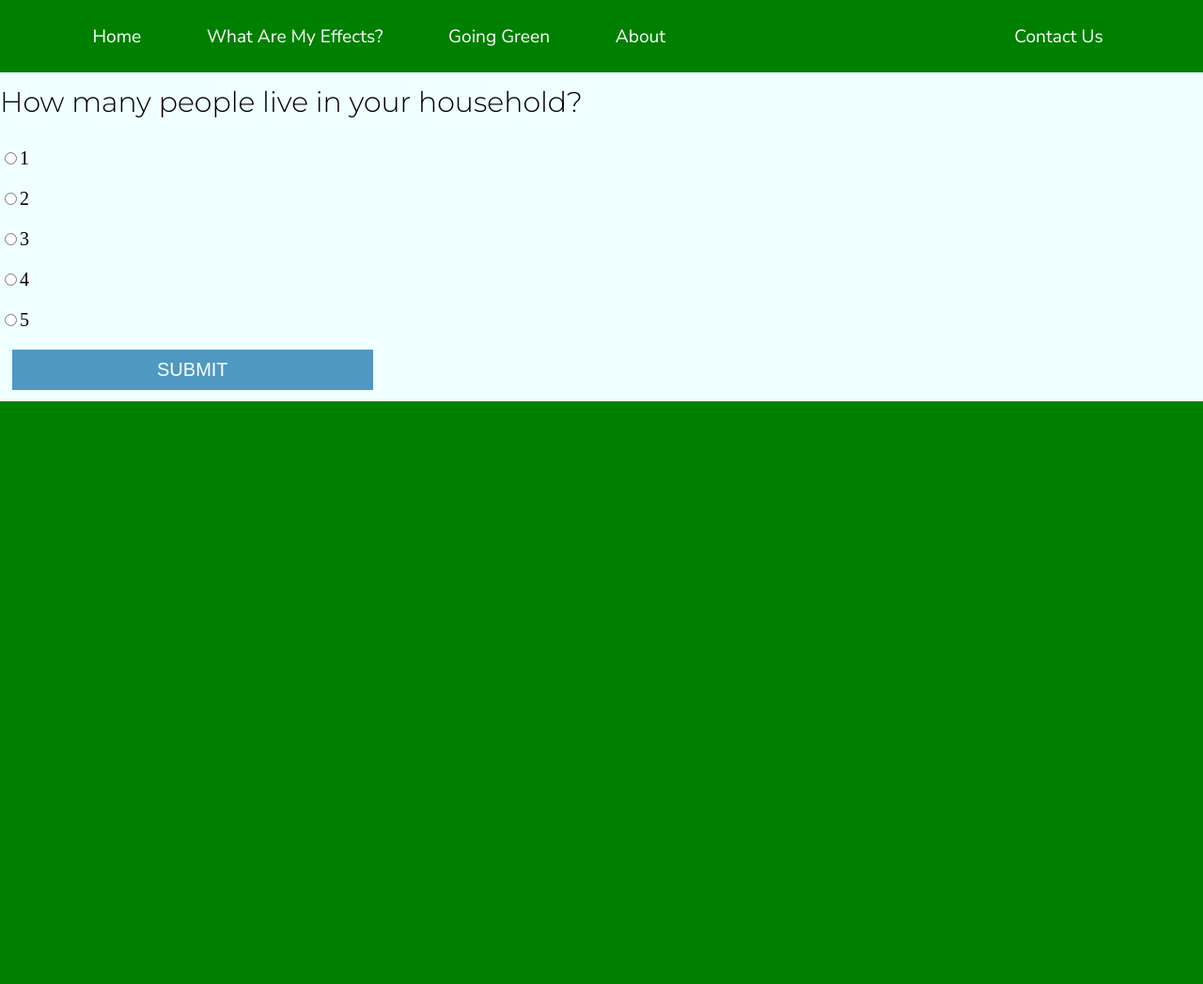
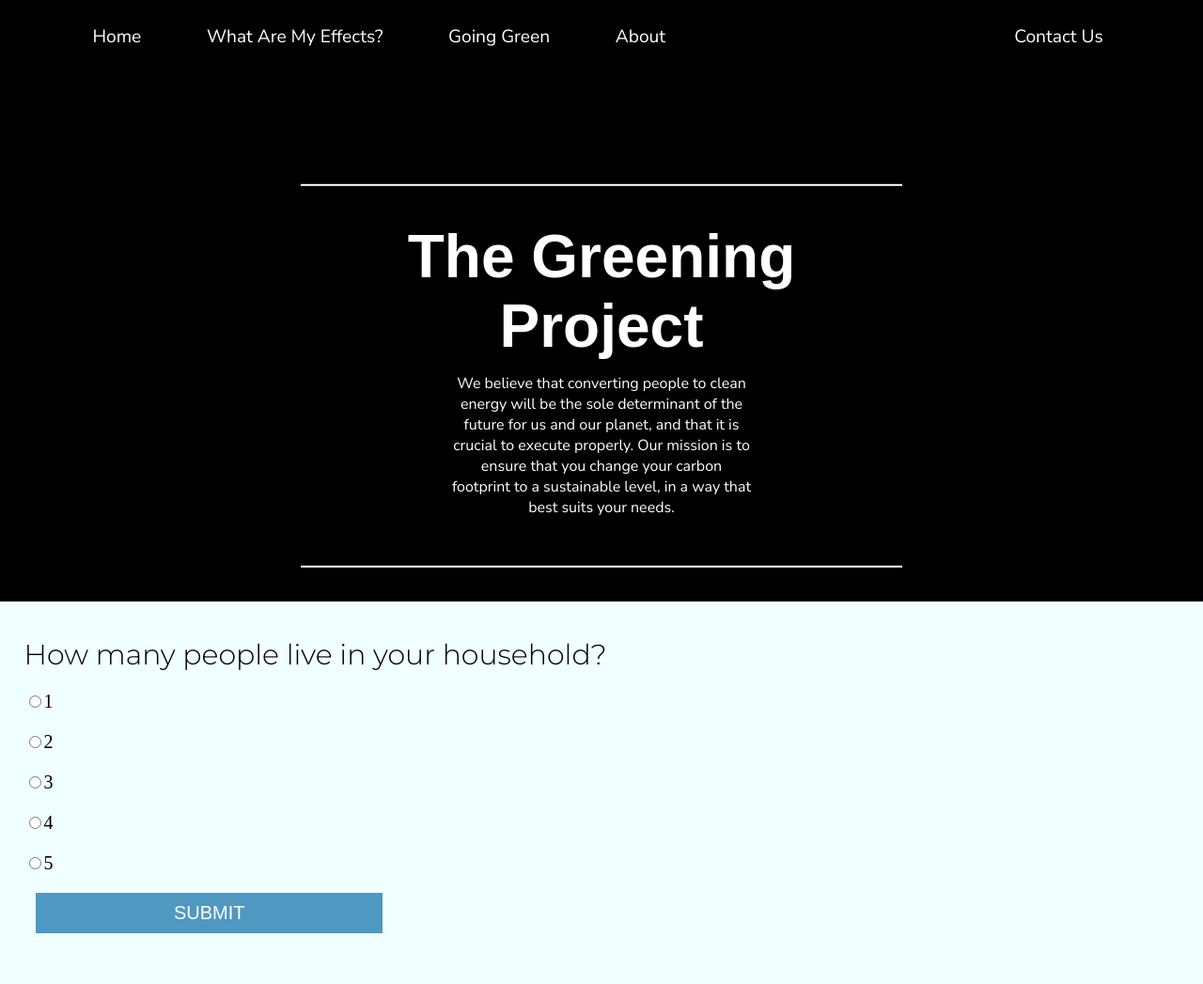
Before and after one commit to Scaledfish64/TheGreeningProject, a PHP site: page /quiz.html in a window 1280 px wide. Shown: the whole page at 94% size. Before the commit the page ends 427 px from the top, so only its background shows below. Run offline with PHP 8.4, Linux system fonts and the light colour scheme; some web fonts are replaced.

Commit message:
Quiz Part 2

```diff
--- a/index.css
+++ b/index.css
@@ -12,7 +12,7 @@
 
 /*Misc*/
 html{
-  background-color: green;
+  background-color: rgb(0, 0, 0);
   scroll-behavior: smooth;
 }
 
@@ -454,11 +454,13 @@ hover-underline {
 
 .panel {
     margin-top: 6%;
-    display: flex;
-    flex-direction: column;
     align-items: left;
     justify-content: left;
     background-color: azure;
+    position: relative;
+    bottom: 10%;
+    margin-top: 50%;
+    padding: 2vw;
 }
 
 .question {
@@ -495,4 +497,6 @@ hover-underline {
 #score {
     font-size: 30px;
     color: darkslategray;
+    font-family: 'Montserrat', sans-serif;
+    text-align: center;
 }
--- a/index.js
+++ b/index.js
@@ -194,7 +194,7 @@ hiddenElementsRight.forEach((el) => observer.observe(el));
 
     function loadScore() {
         const totalScore = document.getElementById("score")
-        totalScore.textContent = `It would take ${Math.round((score/300)*10)/10} Earths if everyone lived like you!`
+        totalScore.textContent = `We would need ${Math.round((score/300)*10)/10} Earths if everyone lived like you!`
     }
 
 
--- a/quiz.html
+++ b/quiz.html
@@ -1,11 +1,13 @@
 <!DOCTYPE html>
 <html>
+
 <head>
-            <link href = "index.css" rel = "stylesheet" type = "text/css" />
+  <link href="index.css" rel="stylesheet" type="text/css" />
   <link rel="icon" href="images/892917.png" />
   <title>The Greening Project</title>
   <script defer src="index.js"></script>
 </head>
+
 <body>
   <section>
     <nav class="nav">
@@ -14,30 +16,37 @@
           <a class="nav-text hover-underline" href="index.html">Home</a>
         </li>
         <li class="nav-item">
-                    <a class="nav-text hover-underline" href="quiz.html"
-                      >What Are My Effects?</a
-                    >
+          <a class="nav-text hover-underline" href="quiz.html">What Are My Effects?</a>
         </li>
         <li class="nav-item">
-                    <a class="nav-text hover-underline" href="green.html"
-                      >Going Green</a
-                    >
+          <a class="nav-text hover-underline" href="green.html">Going Green</a>
         </li>
         <li class="nav-item">
           <a class="nav-text hover-underline" href="about.html">About</a>
         </li>
         <li class="nav-item contact">
-                    <a class="nav-text hover-underline" href="contact.html"
-                      >Contact Us</a
-                    >
+          <a class="nav-text hover-underline" href="contact.html">Contact Us</a>
         </li>
       </ul>
     </nav>
   </section>
+  <div class="landing-div">
+    <h1 class="landing-header">The Greening Project</h1>
+    <p class="landing-info">
+      We believe that converting people to clean energy will be the sole
+      determinant of the future for us and our planet, and that it is
+      crucial to execute properly. Our mission is to ensure that you change
+      your carbon footprint to a sustainable level, in a way that best suits
+      your needs.
+    </p>
+  </div>
   <div class="panel">
     <div class="question" id="ques"></div>
     <div class="options" id="opt"></div>
     <button onclick="checkAns()" id="btn">SUBMIT</button>
     <div id="score"></div>
+    <P id="underText"></P>
+  </div>
 </body>
+
 </html>
```
Lines whose indentation alone changed are shown as unchanged.
